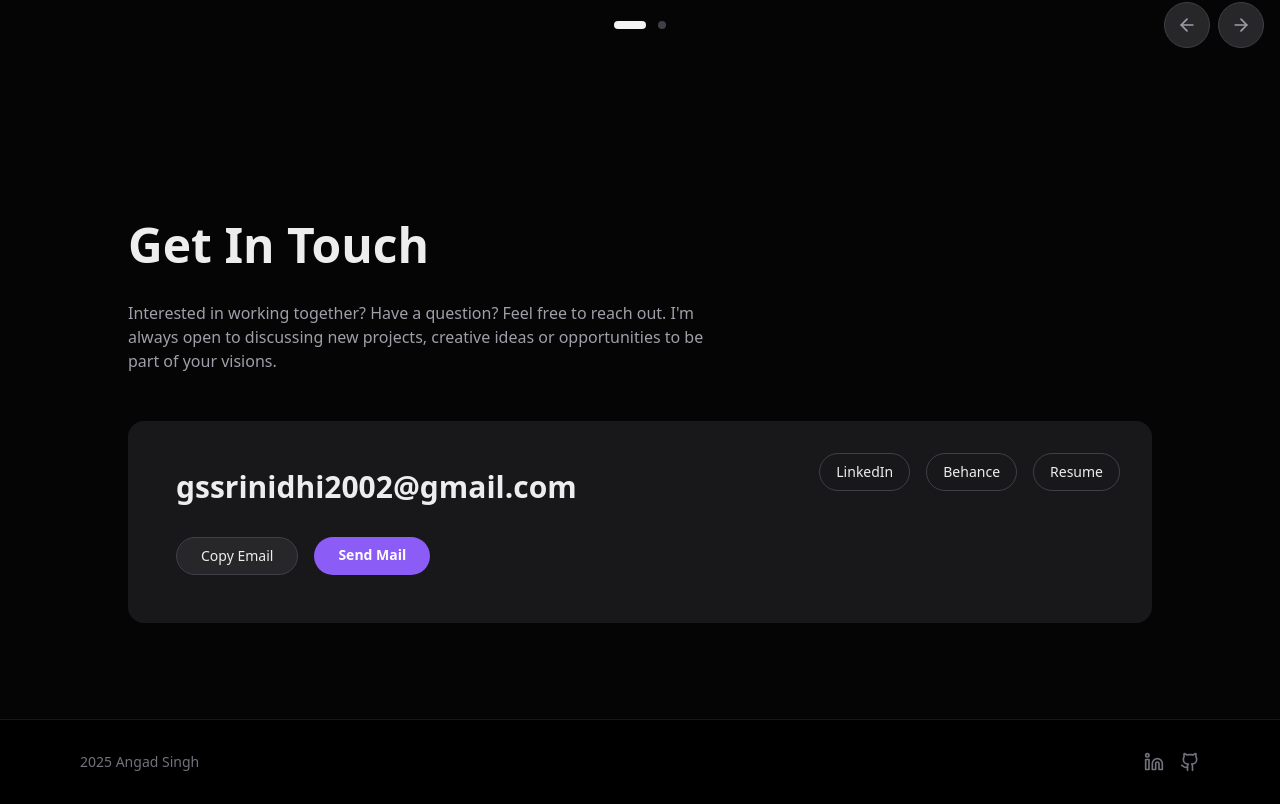
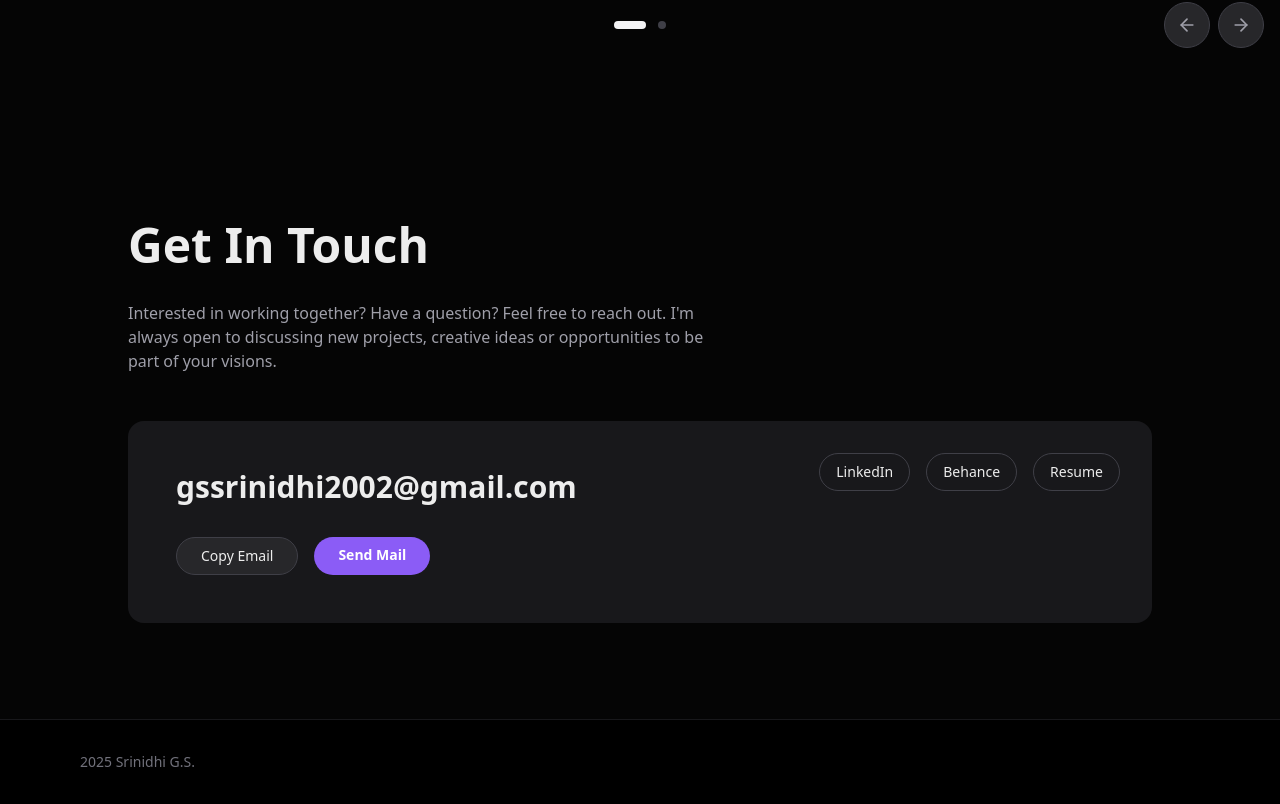
Before and after one commit to gssrinidhi2002-eng/website, a Next.js app: page / in a window 1280 px wide. Shown: the part 2577-3381 px from the top of the page. Built offline with nearby package versions, Linux system fonts and the light colour scheme.

Commit message:
Update Footer.tsx

```diff
--- a/app/components/Footer.tsx
+++ b/app/components/Footer.tsx
@@ -5,11 +5,7 @@ export default function Footer() {
     return (
         <footer className="w-full border-t border-zinc-900 bg-black py-8">
             <div className="mx-auto flex max-w-6xl items-center justify-between px-4 text-sm text-zinc-500">
-                <div>2025 Angad Singh</div>
-                <div className="flex gap-4">
-                    <a href="https://www.linkedin.com/in/angad-kukreja-1018bba8/" className="hover:text-white transition-colors"><Linkedin size={20} /></a>
-                    <a href="https://github.com/Ansink19" className="hover:text-white transition-colors"><Github size={20} /></a>
-                </div>
+                <div>2025 Srinidhi G.S.</div>
             </div>
         </footer>
     );
```
